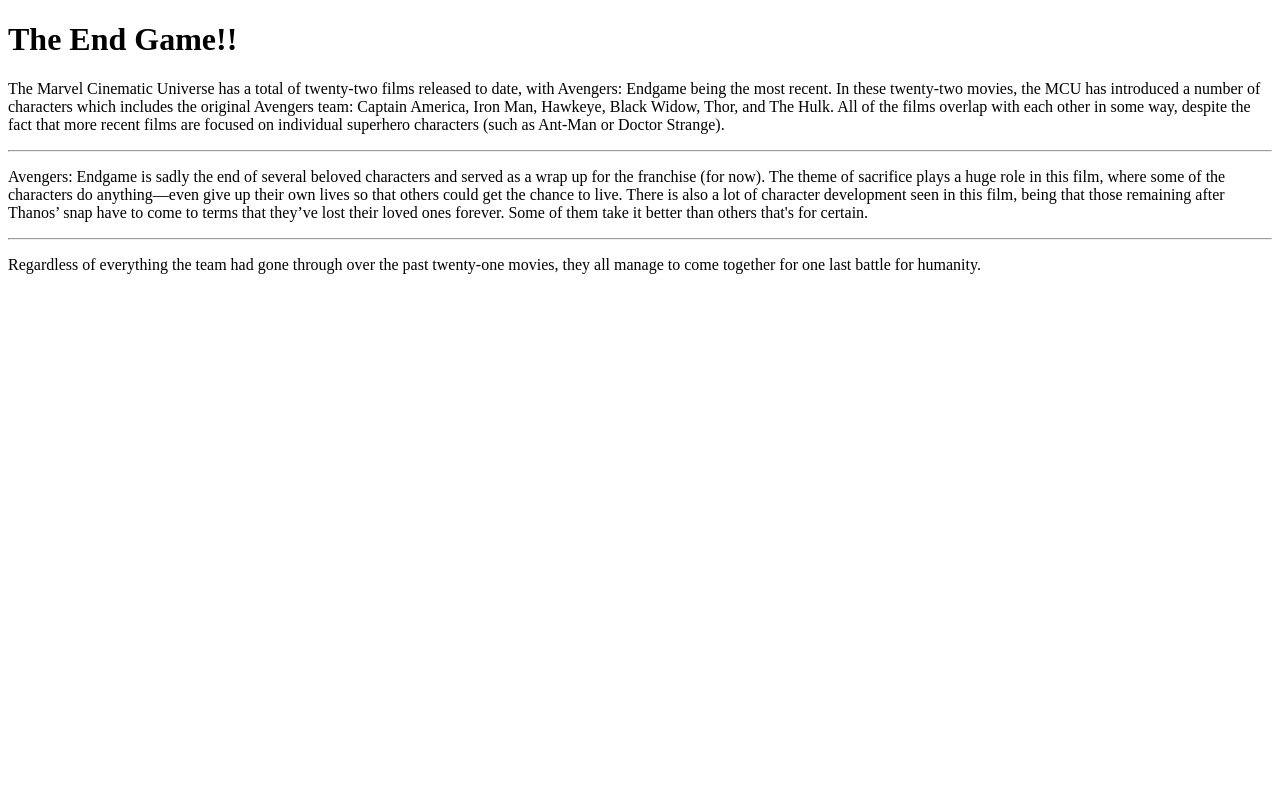
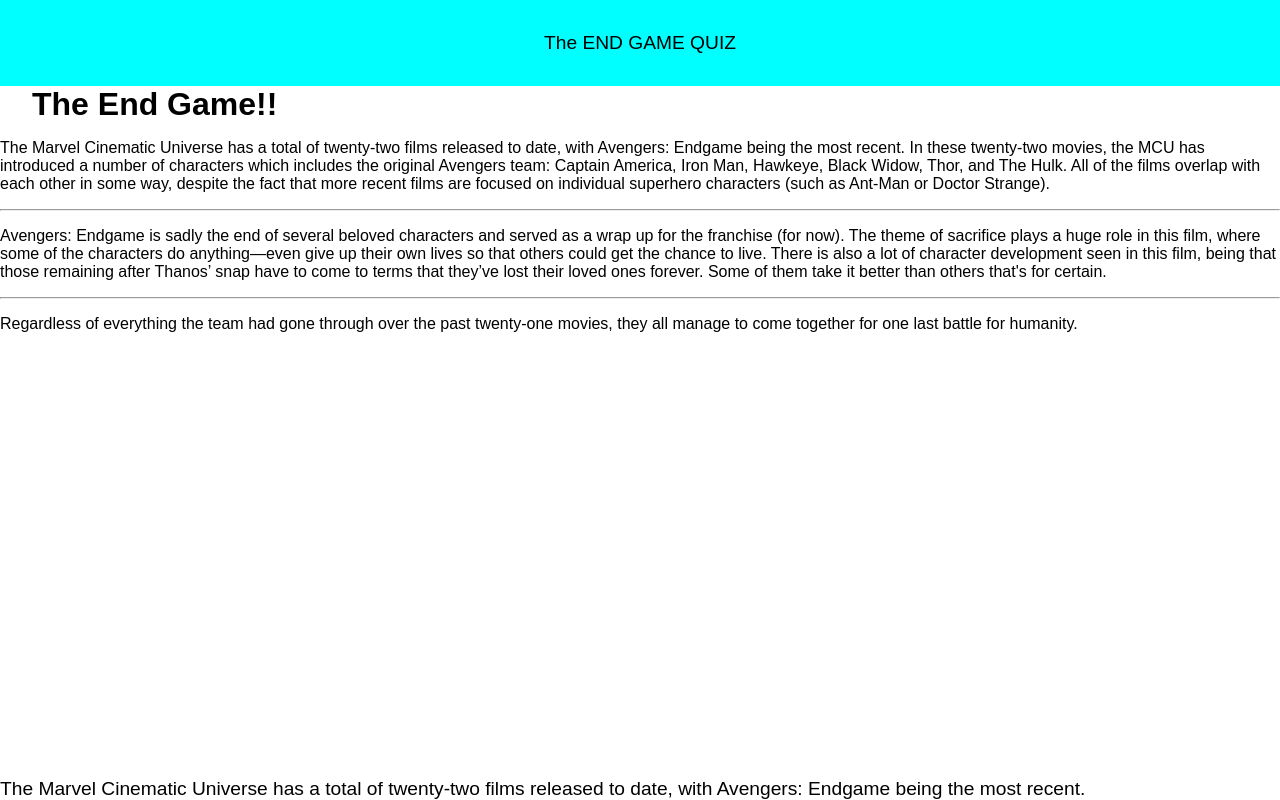
Before and after one commit to Sushanthsp/EndGameQuiz, a plain HTML site: page index.html in a window 1280 px wide. Drawn offline with Linux system fonts and the light colour scheme.

Commit message:
Update styles
style page is linked into html page

```diff
--- /dev/null
+++ b/app.css
@@ -0,0 +1,46 @@
+body
+{
+    margin: 0;
+    font-family:fantasy;
+}
+
+:root
+{
+    --background-color: aqua;
+
+}
+
+nav
+{
+    background-color: var(--background-color);
+    padding: 2rem;
+}
+
+.nav-pills
+{
+    text-align: center;
+    font-size: larger;
+}
+
+h1
+{
+    margin: 0 2rem;
+}
+
+p
+{
+    margin-bottom: 1rem;
+}
+
+footer
+{
+    background-color: var(--background-color);
+}
+
+.about
+{
+    text-align: center;
+    font-size: larger;
+    position: fixed;
+    bottom: 0;
+}
--- a/index.html
+++ b/index.html
@@ -5,13 +5,20 @@
     <meta http-equiv="X-UA-Compatible" content="IE=edge">
     <meta name="viewport" content="width=device-width, initial-scale=1.0">
     <title>End Game Quiz</title>
+    <link rel="stylesheet" href="app.css">
 </head>
 <body>
+        <nav>
+            <div class="nav-pills">The END GAME QUIZ</div>
+        </nav>
         <h1>The End Game!!</h1>
         <p>The Marvel Cinematic Universe has a total of twenty-two films released to date, with Avengers: Endgame being the most recent. In these twenty-two movies, the MCU has introduced a number of characters which includes the original Avengers team: Captain America, Iron Man, Hawkeye, Black Widow, Thor, and The Hulk. All of the films overlap with each other in some way, despite the fact that more recent films are focused on individual superhero characters (such as Ant-Man or Doctor Strange).</p>
         <hr>
         <p>Avengers: Endgame is sadly the end of several beloved characters and served as a wrap up for the franchise (for now). The theme of sacrifice plays a huge role in this film, where some of the characters do anything—even give up their own lives so that others could get the chance to live. There is also a lot of character development seen in this film, being that those remaining after Thanos’ snap have to come to terms that they’ve lost their loved ones forever. Some of them take it better than others that's for certain.</p>
         <hr>
         <p>Regardless of everything the team had gone through over the past twenty-one movies, they all manage to come together for one last battle for humanity.</p>
+        <footer>
+            <div class="about">The Marvel Cinematic Universe has a total of twenty-two films released to date, with Avengers: Endgame being the most recent. </div>
+        </footer>
 </body>
 </html>
```
